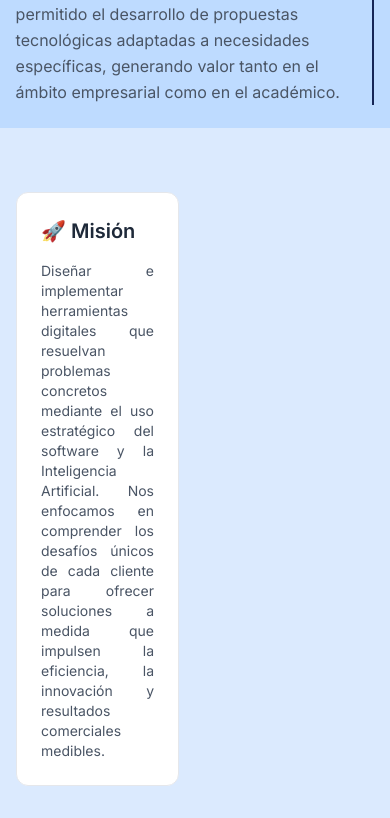
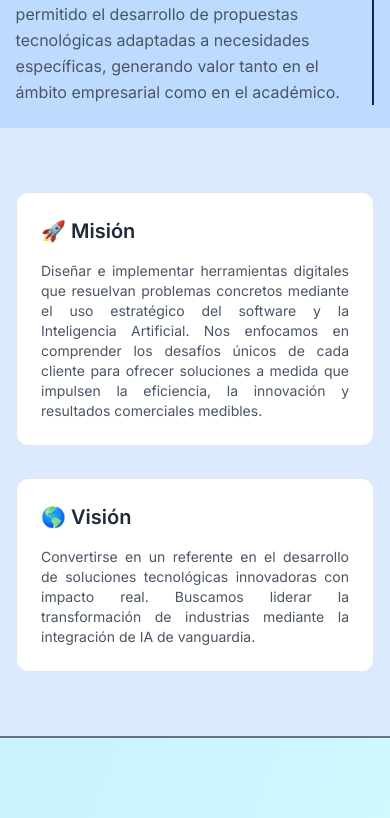
Before and after one commit to AldoCarbajal-3804/prototipo-react, a React (Vite) app: page / in a window 390 px wide. Shown: the part 2149-2967 px from the top of the page. Built offline with nearby package versions, Linux system fonts and the light colour scheme.

Commit message:
Arreglar responsividad y animaciones

```diff
--- a/src/layouts/about/PropositeSection.jsx
+++ b/src/layouts/about/PropositeSection.jsx
@@ -9,12 +9,12 @@ function PropositeSection() {
     return(
         <section className="relative mx-auto py-0 border-b-2 border-gray-500 bg-blue-100">
 
-            <main className="relative max-w-7xl mx-auto py-16 sm:py-20 lg:py-24 grid grid-cols-2 gap-8 sm:gap-10 px-4 sm:px-6">
+            <main className="relative max-w-7xl mx-auto py-16 sm:py-20 lg:py-24 grid grid-cols-1 md:grid-cols-2 gap-8 sm:gap-10 px-4 sm:px-6">
 
                 <div
                     ref={missionRef}
-                    className={`col-start-1 row-start-1 bg-white border border-gray-200 rounded-xl p-6 sm:p-8 hover:shadow-xl transition ${
-                        missionVisible ? 'animate-slide-right' : 'opacity-0'
+                    className={`md:col-start-1 md:row-start-1 bg-white border border-gray-200 rounded-xl p-6 sm:p-8 hover:shadow-xl transition ${
+                        missionVisible ? 'lg:animate-slide-right' : 'lg:opacity-0'
                     }`}
                 >
                     <h3 className="text-xl sm:text-2xl lg:text-3xl font-semibold text-gray-800 mb-4">
@@ -27,8 +27,8 @@ function PropositeSection() {
 
                 <div
                     ref={visionRef}
-                    className={`col-start-2 row-start-2 bg-white border border-gray-200 rounded-xl p-6 sm:p-8 hover:shadow-xl transition ${
-                        visionVisible ? 'animate-slide-left' : 'opacity-0'
+                    className={`md:col-start-2 md:row-start-2 bg-white border border-gray-200 rounded-xl p-6 sm:p-8 hover:shadow-xl transition ${
+                        visionVisible ? 'lg:animate-slide-left' : 'lg:opacity-0'
                     }`}
                 >
                     <h3 className="text-xl sm:text-2xl lg:text-3xl font-semibold text-gray-800 mb-4">
```
